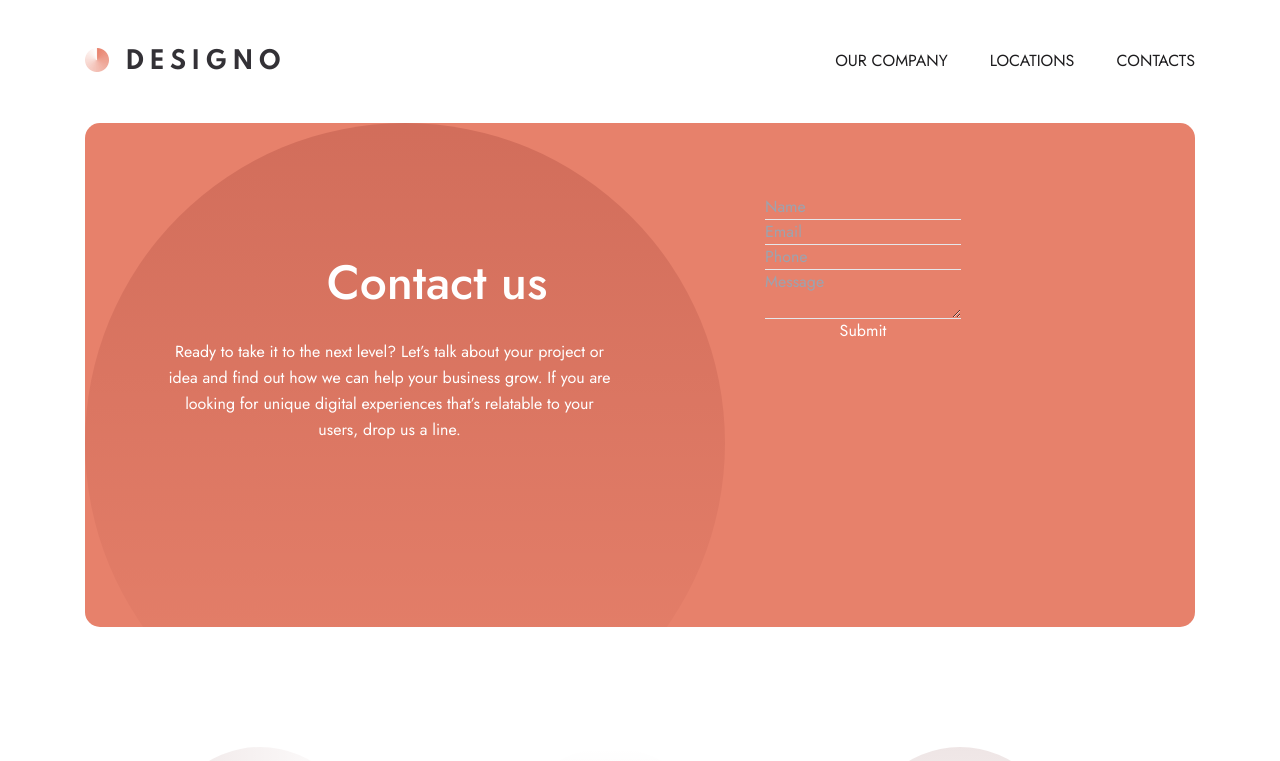
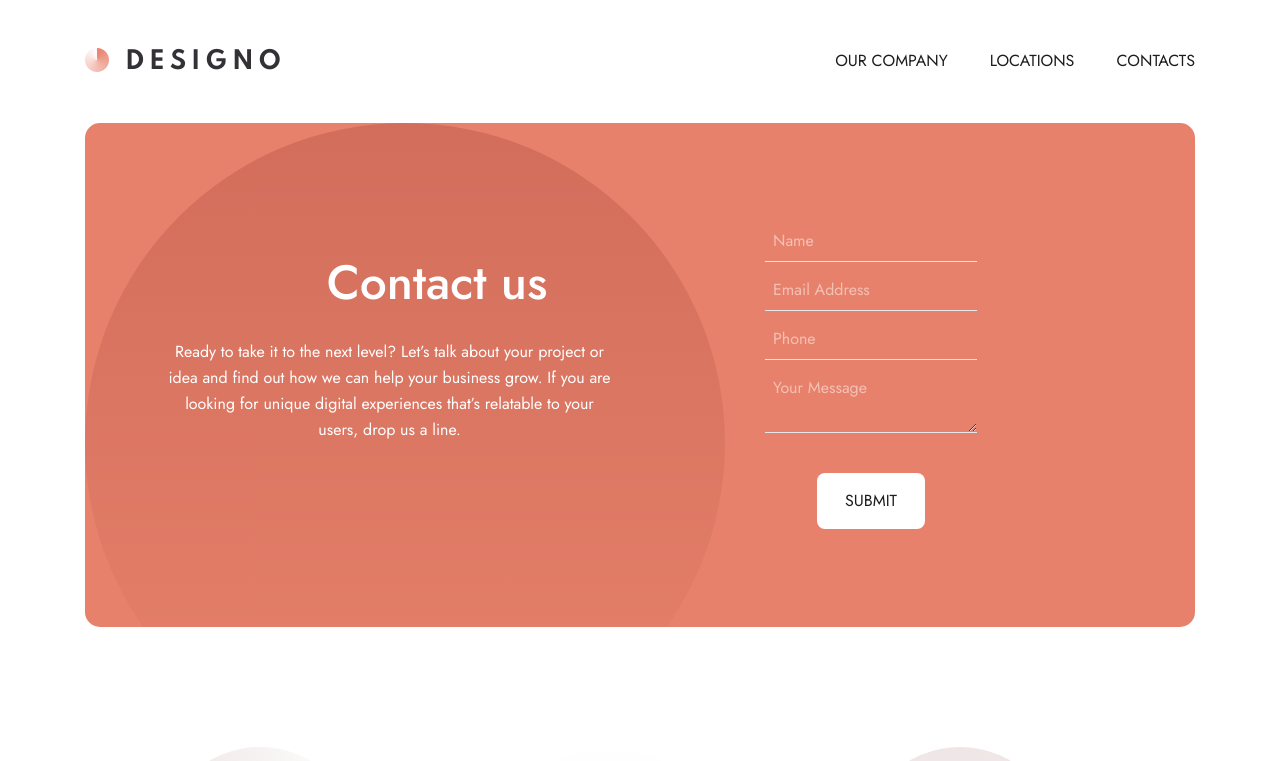
Before and after one commit to sariodesign/designo, a Next.js app: page /contacts in a window 1280 px wide. Shown: the top 761 px of the page. Built offline with nearby package versions, Linux system fonts and the light colour scheme.

Commit message:
Last update

```diff
--- a/app/ui/ContactForm.tsx
+++ b/app/ui/ContactForm.tsx
@@ -1,6 +1,7 @@
 'use client'
 
 import { useState } from "react"
+import { Btn , BtnVariant} from './Btn'
 
 export function ContactForm() {
   const [formData, setFormData] = useState({
@@ -24,12 +25,12 @@ export function ContactForm() {
   };
 
 	return (
-		<form onSubmit={handleSubmit} className="flex flex-col">
-      <input className="bg-transparent text-black border-b" type="text" value={formData.name} onChange={handleChange} id="first" name="name" placeholder="Name" required />
-      <input className="bg-transparent text-black border-b" type="email" value={formData.email} onChange={handleChange} id="email" name="email" placeholder="Email" required />
-      <input className="bg-transparent text-black border-b" type="number" id="phone" name="phone" value={formData.phone} onChange={handleChange} placeholder="Phone" required />
-      <textarea className="bg-transparent text-black border-b" id="message" name="message" value={formData.message} onChange={handleChange} placeholder="Message" required></textarea>
-      <button type="submit">Submit</button>
+		<form onSubmit={handleSubmit} className="flex flex-col justify-center items-center">
+      <input className="bg-transparent text-black border-b text-white p-2 mb-2 w-full placeholder:text-white placeholder:opacity-50" type="text" value={formData.name} onChange={handleChange} id="first" name="name" placeholder="Name" required />
+      <input className="bg-transparent text-black border-b text-white p-2 mb-2 w-full placeholder:text-white placeholder:opacity-50" type="email" value={formData.email} onChange={handleChange} id="email" name="email" placeholder="Email Address" required />
+      <input className="bg-transparent text-black border-b text-white p-2 mb-2 w-full placeholder:text-white placeholder:opacity-50" type="number" id="phone" name="phone" value={formData.phone} onChange={handleChange} placeholder="Phone" required />
+      <textarea className="bg-transparent text-black border-b text-white p-2 mb-10 w-full placeholder:text-white placeholder:opacity-50" id="message" name="message" value={formData.message} onChange={handleChange} placeholder="Your Message" required></textarea>
+      <Btn label="Submit" variant={BtnVariant.Light}/>
     </form>
 	)
 }
--- a/app/ui/Header.tsx
+++ b/app/ui/Header.tsx
@@ -39,7 +39,7 @@ export function Header() {
 
   return (
     <header className="relative sm:flex sm:items-center sm:justify-between">
-			<div className="bg-white flex justify-between items-center px-6 py-12 relative z-10 sm:px-0">
+			<div className="bg-white flex justify-between items-center px-6 py-8 relative z-10 sm:px-0 sm:py-12">
 				<Link href="/">
 					<Image
 						src="/logo-dark.png"
```
